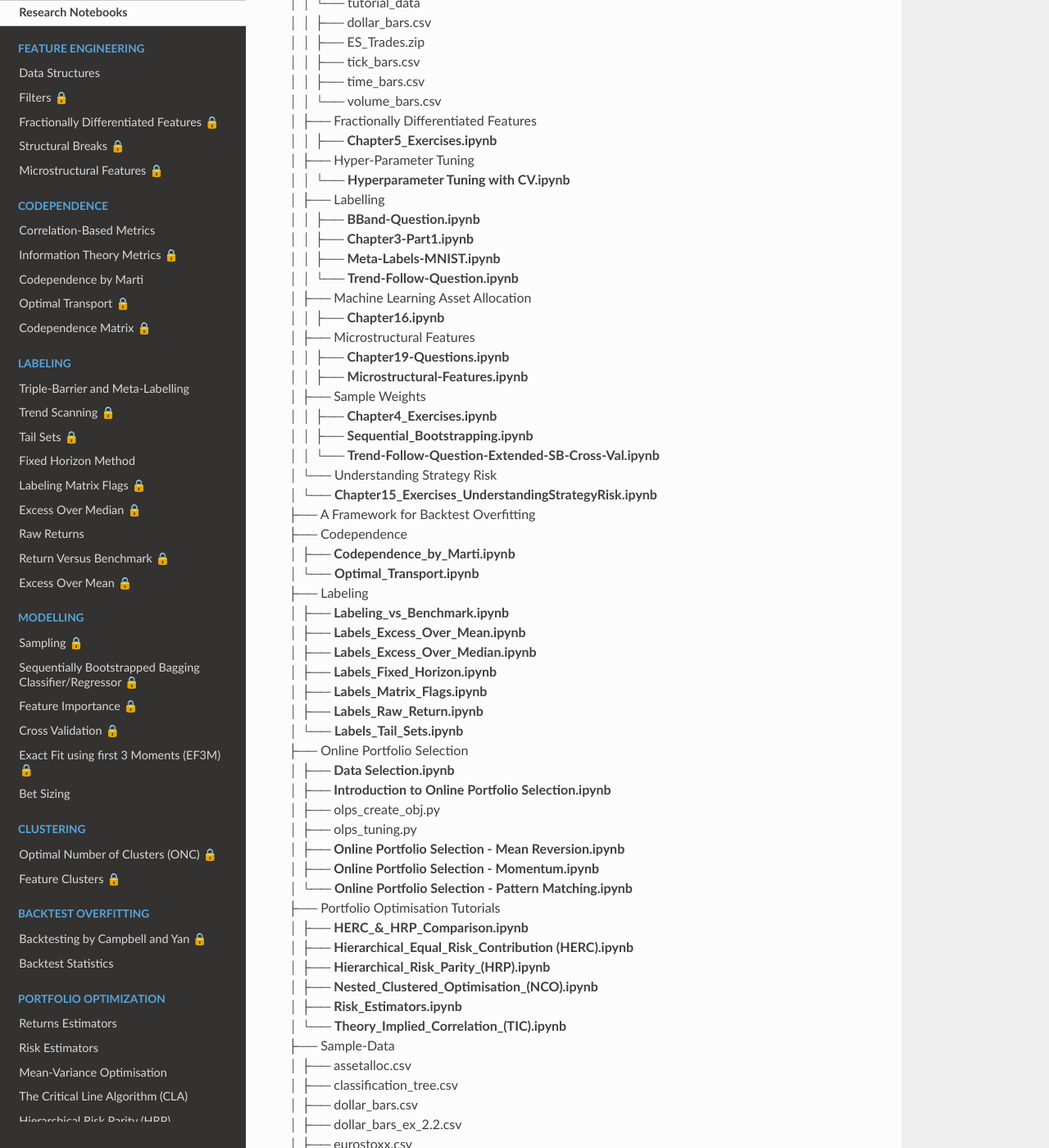
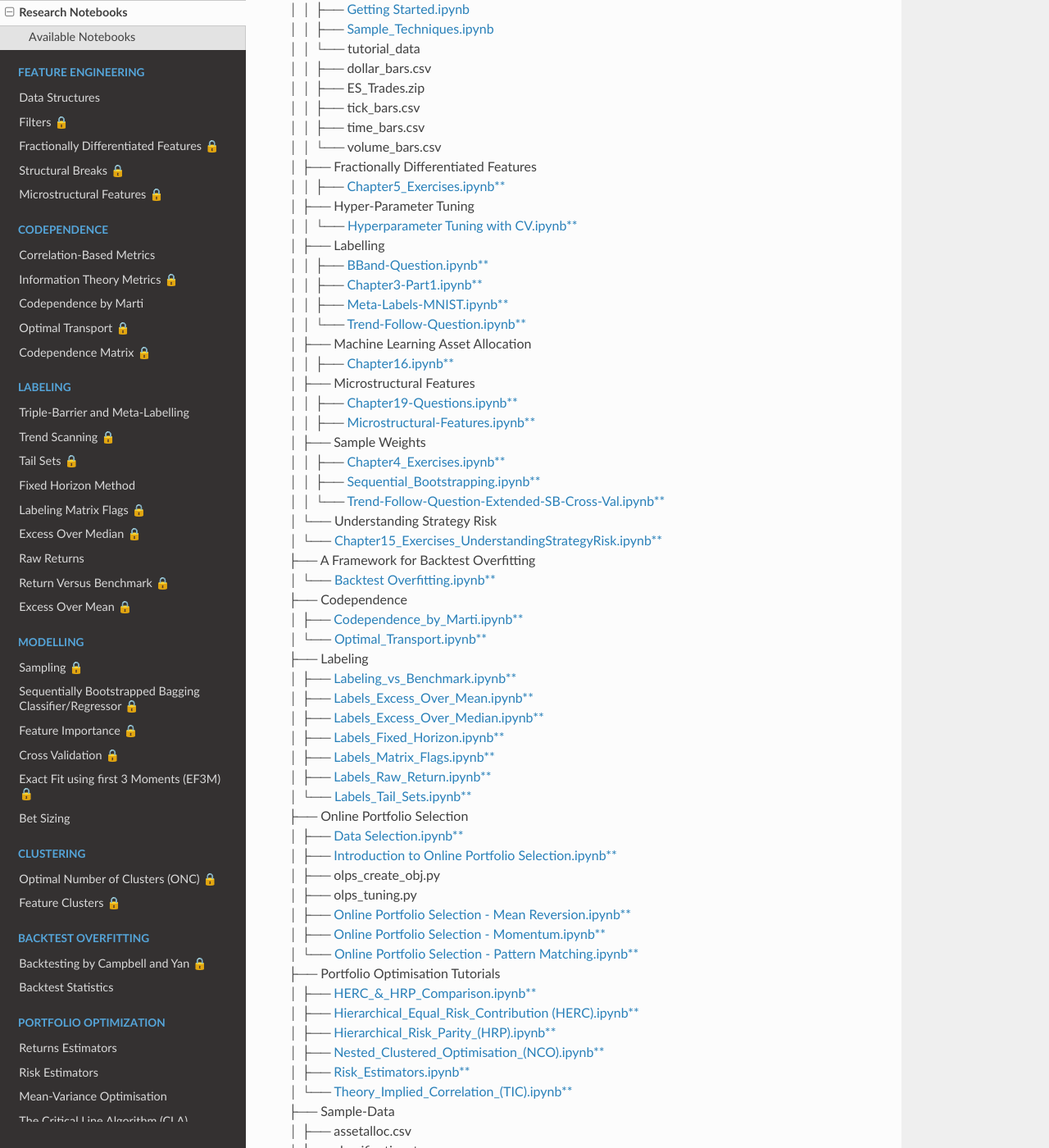
Before and after one commit to hudson-and-thames/mlfinlab, a Sphinx documentation site: the page built from docs/source/getting_started/research_notebooks.rst, in a window 1280 px wide and 1400 px high, scrolled down 1712 px. Shown: the whole window at 82% size. Built offline with Sphinx 7.4.7 and the Read the Docs theme 2.0.0, drawn with Linux system fonts in a browser that asks for light colours; pages that are not in the unit, such as notebooks, are missing from menus; some of the changed text lies outside the part shown.

Commit message:
Added links to the Notebook tree

```diff
--- a/docs/source/getting_started/research_notebooks.rst
+++ b/docs/source/getting_started/research_notebooks.rst
@@ -15,31 +15,34 @@ try algorithms hands-on and gain additional understanding of how they can be use
    :figclass: align-center
    :alt: Research Notebook preview
 
+Available Notebooks
+###################
+
 The following is the directory structure for the Notebooks in our private
 `Hudson & Thames Cliensts repository <https://github.com/Hudson-and-Thames-Clients>`_. The Research
-notebooks are highlighted in **bold**.
+notebooks are marked as links to their abstracts.
 
 
 | ├── Advances in Financial Machine Learning
 | │   ├── Backtest Statistics
-| │   │   └── **Chapter14_BacktestStatistics.ipynb**
+| │   │   └── `Chapter14_BacktestStatistics.ipynb <https://mlfinlab.readthedocs.io/en/latest/getting_started/research_notebooks.html#id1>`_
 | │   ├── Bet Sizing
-| │   │   ├── **Chapter10_Exercises.ipynb**
-| │   │   ├── **Chapter10_Exercises (mlfinlab).ipynb**
-| │   │   ├── **ef3m_testing.ipynb**
+| │   │   ├── `Chapter10_Exercises.ipynb <https://mlfinlab.readthedocs.io/en/latest/getting_started/research_notebooks.html#id2>`_
+| │   │   ├── `Chapter10_Exercises (mlfinlab).ipynb <https://mlfinlab.readthedocs.io/en/latest/getting_started/research_notebooks.html#id3>`_
+| │   │   ├── `ef3m_testing.ipynb <https://mlfinlab.readthedocs.io/en/latest/getting_started/research_notebooks.html#id4>`_
 | │   ├── Cross-Validation in Finance
-| │   │   └── **Chapter7_Exercises_CrossValidation.ipynb**
+| │   │   └── `Chapter7_Exercises_CrossValidation.ipynb <https://mlfinlab.readthedocs.io/en/latest/getting_started/research_notebooks.html#id5>`_
 | │   ├── Ensemble Methods
-| │   │   ├── **Ensemble_Methods.ipynb**
+| │   │   ├── `Ensemble_Methods.ipynb <https://mlfinlab.readthedocs.io/en/latest/getting_started/research_notebooks.html#id6>`_
 | │   ├── Feature Importance
-| │   │   ├── **Chapter8_Exercises_Feature_Importance.ipynb**
-| │   │   ├── **Cluster_Feature_Importance.ipynb**
+| │   │   ├── `Chapter8_Exercises_Feature_Importance.ipynb <https://mlfinlab.readthedocs.io/en/latest/getting_started/research_notebooks.html#id7>`_
+| │   │   ├── `Cluster_Feature_Importance.ipynb <https://mlfinlab.readthedocs.io/en/latest/getting_started/research_notebooks.html#id8>`_
 | │   ├── Financial Data Structures
-| │   │   ├── **Dollar-Imbalance-Bars.ipynb**
-| │   │   ├── **ETF_trick_hedge.ipynb**
-| │   │   ├── **Futures_Roll_Trick.ipynb**
-| │   │   ├── **Getting Started.ipynb**
-| │   │   ├── **Sample_Techniques.ipynb**
+| │   │   ├── `Dollar-Imbalance-Bars.ipynb <https://mlfinlab.readthedocs.io/en/latest/getting_started/research_notebooks.html#id9>`_
+| │   │   ├── `ETF_trick_hedge.ipynb <https://mlfinlab.readthedocs.io/en/latest/getting_started/research_notebooks.html#id10>`_
+| │   │   ├── `Futures_Roll_Trick.ipynb <https://mlfinlab.readthedocs.io/en/latest/getting_started/research_notebooks.html#id11>`_
+| │   │   ├── `Getting Started.ipynb <https://mlfinlab.readthedocs.io/en/latest/getting_started/research_notebooks.html#id12>`_
+| │   │   ├── `Sample_Techniques.ipynb <https://mlfinlab.readthedocs.io/en/latest/getting_started/research_notebooks.html#id13>`_
 | │   │   └── tutorial_data
 | │   │       ├── dollar_bars.csv
 | │   │       ├── ES_Trades.zip
@@ -47,52 +50,53 @@ notebooks are highlighted in **bold**.
 | │   │       ├── time_bars.csv
 | │   │       └── volume_bars.csv
 | │   ├── Fractionally Differentiated Features
-| │   │   ├── **Chapter5_Exercises.ipynb**
+| │   │   ├── `Chapter5_Exercises.ipynb** <https://mlfinlab.readthedocs.io/en/latest/getting_started/research_notebooks.html#id14>`_
 | │   ├── Hyper-Parameter Tuning
-| │   │   └── **Hyperparameter Tuning with CV.ipynb**
+| │   │   └── `Hyperparameter Tuning with CV.ipynb** <https://mlfinlab.readthedocs.io/en/latest/getting_started/research_notebooks.html#id15>`_
 | │   ├── Labelling
-| │   │   ├── **BBand-Question.ipynb**
-| │   │   ├── **Chapter3-Part1.ipynb**
-| │   │   ├── **Meta-Labels-MNIST.ipynb**
-| │   │   └── **Trend-Follow-Question.ipynb**
+| │   │   ├── `BBand-Question.ipynb** <https://mlfinlab.readthedocs.io/en/latest/getting_started/research_notebooks.html#id16>`_
+| │   │   ├── `Chapter3-Part1.ipynb** <https://mlfinlab.readthedocs.io/en/latest/getting_started/research_notebooks.html#id17>`_
+| │   │   ├── `Meta-Labels-MNIST.ipynb** <https://mlfinlab.readthedocs.io/en/latest/getting_started/research_notebooks.html#id18>`_
+| │   │   └── `Trend-Follow-Question.ipynb** <https://mlfinlab.readthedocs.io/en/latest/getting_started/research_notebooks.html#id19>`_
 | │   ├── Machine Learning Asset Allocation
-| │   │   ├── **Chapter16.ipynb**
+| │   │   ├── `Chapter16.ipynb** <https://mlfinlab.readthedocs.io/en/latest/getting_started/research_notebooks.html#id20>`_
 | │   ├── Microstructural Features
-| │   │   ├── **Chapter19-Questions.ipynb**
-| │   │   ├── **Microstructural-Features.ipynb**
+| │   │   ├── `Chapter19-Questions.ipynb** <https://mlfinlab.readthedocs.io/en/latest/getting_started/research_notebooks.html#id21>`_
+| │   │   ├── `Microstructural-Features.ipynb** <https://mlfinlab.readthedocs.io/en/latest/getting_started/research_notebooks.html#id22>`_
 | │   ├── Sample Weights
-| │   │   ├── **Chapter4_Exercises.ipynb**
-| │   │   ├── **Sequential_Bootstrapping.ipynb**
-| │   │   └── **Trend-Follow-Question-Extended-SB-Cross-Val.ipynb**
+| │   │   ├── `Chapter4_Exercises.ipynb** <https://mlfinlab.readthedocs.io/en/latest/getting_started/research_notebooks.html#id23>`_
+| │   │   ├── `Sequential_Bootstrapping.ipynb** <https://mlfinlab.readthedocs.io/en/latest/getting_started/research_notebooks.html#id24>`_
+| │   │   └── `Trend-Follow-Question-Extended-SB-Cross-Val.ipynb** <https://mlfinlab.readthedocs.io/en/latest/getting_started/research_notebooks.html#id25>`_
 | │   └── Understanding Strategy Risk
-| │       └── **Chapter15_Exercises_UnderstandingStrategyRisk.ipynb**
+| │       └── `Chapter15_Exercises_UnderstandingStrategyRisk.ipynb** <https://mlfinlab.readthedocs.io/en/latest/getting_started/research_notebooks.html#id26>`_
 | ├── A Framework for Backtest Overfitting
+| │   └── `Backtest Overfitting.ipynb** <https://mlfinlab.readthedocs.io/en/latest/getting_started/research_notebooks.html#id27>`_
 | ├── Codependence
-| │   ├── **Codependence_by_Marti.ipynb**
-| │   └── **Optimal_Transport.ipynb**
+| │   ├── `Codependence_by_Marti.ipynb** <https://mlfinlab.readthedocs.io/en/latest/getting_started/research_notebooks.html#id28>`_
+| │   └── `Optimal_Transport.ipynb** <https://mlfinlab.readthedocs.io/en/latest/getting_started/research_notebooks.html#id29>`_
 | ├── Labeling
-| │   ├── **Labeling_vs_Benchmark.ipynb**
-| │   ├── **Labels_Excess_Over_Mean.ipynb**
-| │   ├── **Labels_Excess_Over_Median.ipynb**
-| │   ├── **Labels_Fixed_Horizon.ipynb**
-| │   ├── **Labels_Matrix_Flags.ipynb**
-| │   ├── **Labels_Raw_Return.ipynb**
-| │   └── **Labels_Tail_Sets.ipynb**
+| │   ├── `Labeling_vs_Benchmark.ipynb** <https://mlfinlab.readthedocs.io/en/latest/getting_started/research_notebooks.html#id30>`_
+| │   ├── `Labels_Excess_Over_Mean.ipynb** <https://mlfinlab.readthedocs.io/en/latest/getting_started/research_notebooks.html#id31>`_
+| │   ├── `Labels_Excess_Over_Median.ipynb** <https://mlfinlab.readthedocs.io/en/latest/getting_started/research_notebooks.html#id32>`_
+| │   ├── `Labels_Fixed_Horizon.ipynb** <https://mlfinlab.readthedocs.io/en/latest/getting_started/research_notebooks.html#id33>`_
+| │   ├── `Labels_Matrix_Flags.ipynb** <https://mlfinlab.readthedocs.io/en/latest/getting_started/research_notebooks.html#id34>`_
+| │   ├── `Labels_Raw_Return.ipynb** <https://mlfinlab.readthedocs.io/en/latest/getting_started/research_notebooks.html#id35>`_
+| │   └── `Labels_Tail_Sets.ipynb** <https://mlfinlab.readthedocs.io/en/latest/getting_started/research_notebooks.html#id36>`_
 | ├── Online Portfolio Selection
-| │   ├── **Data Selection.ipynb**
-| │   ├── **Introduction to Online Portfolio Selection.ipynb**
+| │   ├── `Data Selection.ipynb** <https://mlfinlab.readthedocs.io/en/latest/getting_started/research_notebooks.html#id37>`_
+| │   ├── `Introduction to Online Portfolio Selection.ipynb** <https://mlfinlab.readthedocs.io/en/latest/getting_started/research_notebooks.html#id38>`_
 | │   ├── olps_create_obj.py
 | │   ├── olps_tuning.py
-| │   ├── **Online Portfolio Selection - Mean Reversion.ipynb**
-| │   ├── **Online Portfolio Selection - Momentum.ipynb**
-| │   └── **Online Portfolio Selection - Pattern Matching.ipynb**
+| │   ├── `Online Portfolio Selection - Mean Reversion.ipynb** <https://mlfinlab.readthedocs.io/en/latest/getting_started/research_notebooks.html#id39>`_
+| │   ├── `Online Portfolio Selection - Momentum.ipynb** <https://mlfinlab.readthedocs.io/en/latest/getting_started/research_notebooks.html#id40>`_
+| │   └── `Online Portfolio Selection - Pattern Matching.ipynb** <https://mlfinlab.readthedocs.io/en/latest/getting_started/research_notebooks.html#id41>`_
 | ├── Portfolio Optimisation Tutorials
-| │   ├── **HERC_&_HRP_Comparison.ipynb**
-| │   ├── **Hierarchical_Equal_Risk_Contribution (HERC).ipynb**
-| │   ├── **Hierarchical_Risk_Parity_(HRP).ipynb**
-| │   ├── **Nested_Clustered_Optimisation_(NCO).ipynb**
-| │   ├── **Risk_Estimators.ipynb**
-| │   └── **Theory_Implied_Correlation_(TIC).ipynb**
+| │   ├── `HERC_&_HRP_Comparison.ipynb** <https://mlfinlab.readthedocs.io/en/latest/getting_started/research_notebooks.html#id42>`_
+| │   ├── `Hierarchical_Equal_Risk_Contribution (HERC).ipynb** <https://mlfinlab.readthedocs.io/en/latest/getting_started/research_notebooks.html#id43>`_
+| │   ├── `Hierarchical_Risk_Parity_(HRP).ipynb** <https://mlfinlab.readthedocs.io/en/latest/getting_started/research_notebooks.html#id44>`_
+| │   ├── `Nested_Clustered_Optimisation_(NCO).ipynb** <https://mlfinlab.readthedocs.io/en/latest/getting_started/research_notebooks.html#id45>`_
+| │   ├── `Risk_Estimators.ipynb** <https://mlfinlab.readthedocs.io/en/latest/getting_started/research_notebooks.html#id46>`_
+| │   └── `Theory_Implied_Correlation_(TIC).ipynb** <https://mlfinlab.readthedocs.io/en/latest/getting_started/research_notebooks.html#id47>`_
 | ├── Sample-Data
 | │   ├── assetalloc.csv
 | │   ├── classification_tree.csv
```
